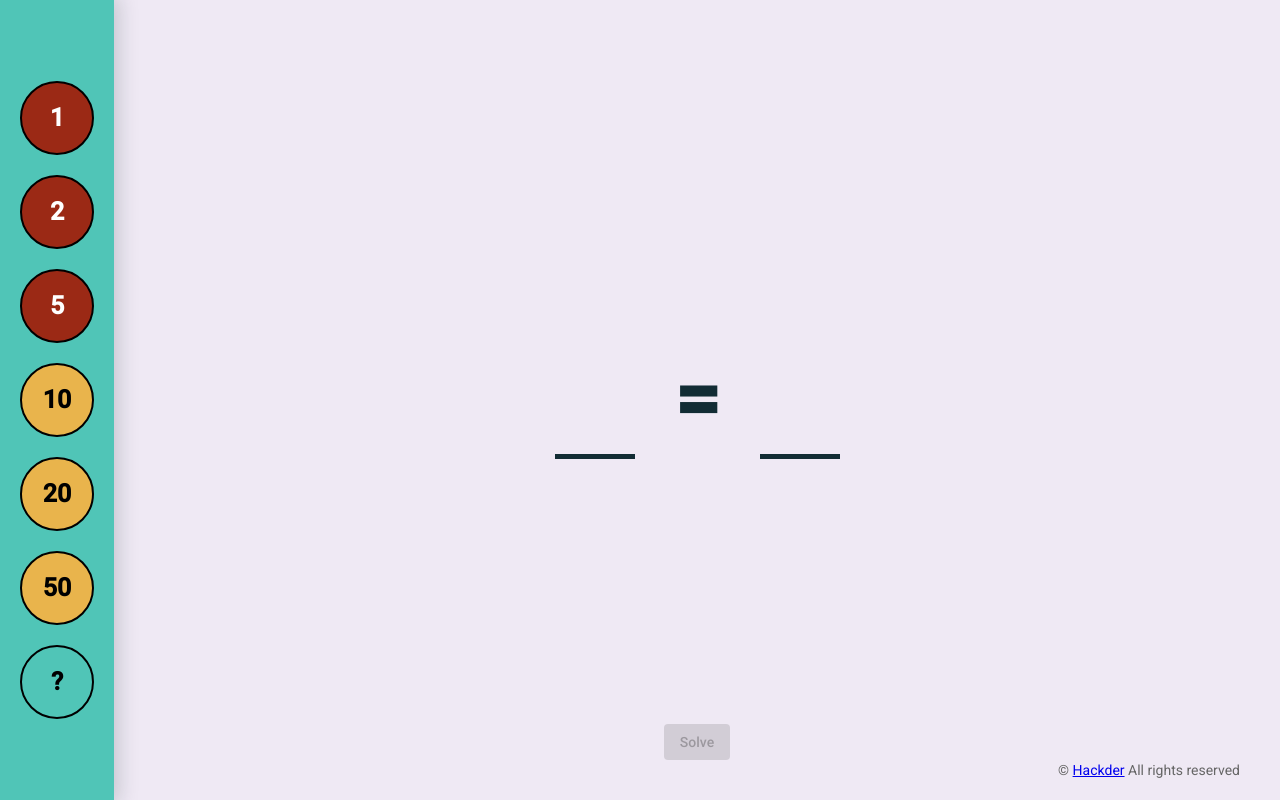
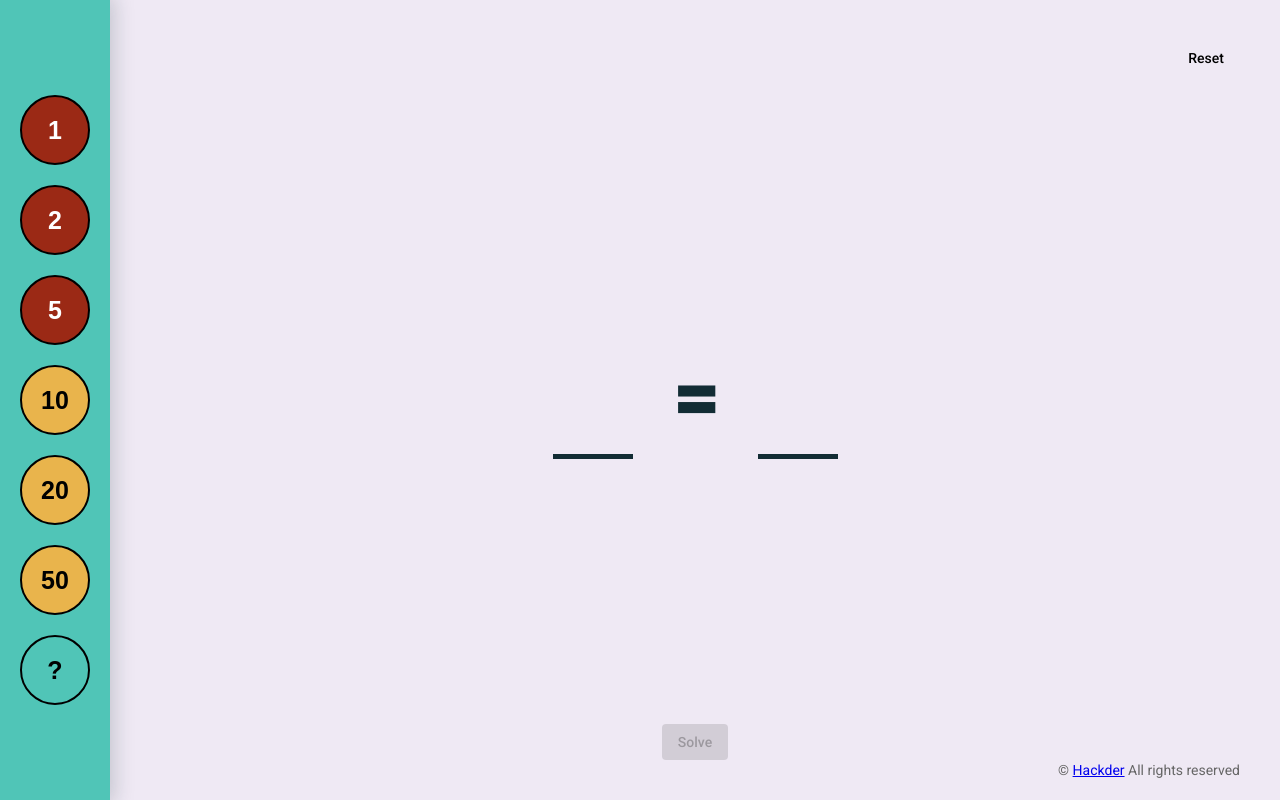
Before and after one commit to Hackder/CoinEquations, an Angular app: page / in a window 1280 px wide. Built offline with nearby package versions, Linux system fonts and the light colour scheme.

Commit message:
Added reset button and coin splitting

```diff
--- a/src/app/components/coin/coin.component.html
+++ b/src/app/components/coin/coin.component.html
@@ -1,7 +1,8 @@
-<div
+<button
   class="coin"
   [style.background-color]="data.color"
   [ngClass]="{ invert: isWhite }"
+  (dblclick)="doubleClick()"
 >
   <div>{{ data.placeholder || data.value }}</div>
-</div>
+</button>
--- a/src/app/components/coin/coin.component.scss
+++ b/src/app/components/coin/coin.component.scss
@@ -10,6 +10,10 @@
   font-weight: bold;
   border: solid 2px black;
   user-select: none;
+  outline: none;
+  &:focus {
+    outline: none;
+  }
   cursor: pointer;
   &.invert {
     color: white;
--- a/src/app/components/coin/coin.component.ts
+++ b/src/app/components/coin/coin.component.ts
@@ -1,5 +1,7 @@
-import { Component, Input, OnInit } from '@angular/core';
+import { SplitInterpolation } from '@angular/compiler';
+import { Component, EventEmitter, Input, OnInit, Output } from '@angular/core';
 import { Coin } from 'src/app/models/coin';
+import { SplitEvent } from 'src/app/models/split.event';
 
 @Component({
   selector: 'app-coin',
@@ -10,11 +12,22 @@ export class CoinComponent implements OnInit {
   @Input() data: Coin = {
     value: 1,
     color: '#FFCC00',
+    splitValues: [],
   };
+
+  @Output() split = new EventEmitter<SplitEvent>();
 
   constructor() {}
 
   ngOnInit(): void {}
+
+  doubleClick() {
+    if (this.data.placeholder || this.data.splitValues.length === 0) return;
+    this.split.emit({
+      values: this.data.splitValues,
+      item: this.data,
+    });
+  }
 
   get isWhite(): boolean {
     const col = this.data.color.slice(1);
--- a/src/app/models/coin.ts
+++ b/src/app/models/coin.ts
@@ -2,4 +2,5 @@ export interface Coin {
   color: string;
   placeholder?: string;
   value: number;
+  splitValues: number[];
 }
--- /dev/null
+++ b/src/app/models/split.event.ts
@@ -0,0 +1,6 @@
+import { Coin } from './coin';
+
+export interface SplitEvent {
+  values: number[];
+  item: Coin;
+}
--- a/src/app/pages/coin-equation-builder/coin-equation-builder.component.html
+++ b/src/app/pages/coin-equation-builder/coin-equation-builder.component.html
@@ -71,7 +71,10 @@
             (cdkDragStarted)="dragStarted()"
             (cdkDragDropped)="dragEnded()"
           >
-            <app-coin [data]="coin"></app-coin>
+            <app-coin
+              (split)="splitCoin($event, leftEquationCoins)"
+              [data]="coin"
+            ></app-coin>
           </div>
         </div>
       </div>
@@ -102,7 +105,10 @@
             (cdkDragStarted)="dragStarted()"
             (cdkDragDropped)="dragEnded()"
           >
-            <app-coin [data]="coin"></app-coin>
+            <app-coin
+              (split)="splitCoin($event, rightEquationCoins)"
+              [data]="coin"
+            ></app-coin>
           </div>
         </div>
       </div>
@@ -128,4 +134,7 @@
     >
     All rights reserved
   </div>
+  <div class="top-right">
+    <button mat-button (click)="reset()">Reset</button>
+  </div>
 </div>
--- a/src/app/pages/coin-equation-builder/coin-equation-builder.component.scss
+++ b/src/app/pages/coin-equation-builder/coin-equation-builder.component.scss
@@ -108,6 +108,13 @@
   box-shadow: 0 0 20px 4px transparentize($color: $secondary, $amount: 0.8);
 }
 
+.top-right {
+  position: absolute;
+  padding: 40px;
+  top: 0;
+  right: 0;
+}
+
 .cdk-drag-preview {
   box-sizing: border-box;
   border-radius: 50%;
--- a/src/app/pages/coin-equation-builder/coin-equation-builder.component.ts
+++ b/src/app/pages/coin-equation-builder/coin-equation-builder.component.ts
@@ -7,6 +7,7 @@ import {
 import { Component, OnInit } from '@angular/core';
 import { MatSnackBar } from '@angular/material/snack-bar';
 import { Coin } from 'src/app/models/coin';
+import { SplitEvent } from 'src/app/models/split.event';
 
 @Component({
   selector: 'app-coin-equation-builder',
@@ -18,31 +19,38 @@ export class CoinEquationBuilderComponent implements OnInit {
     {
       value: 1,
       color: '#9B2915',
+      splitValues: [],
     },
     {
       value: 2,
       color: '#9B2915',
+      splitValues: [1, 1],
     },
     {
       value: 5,
       color: '#9B2915',
+      splitValues: [2, 2, 1],
     },
     {
       value: 10,
       color: '#E9B44C',
+      splitValues: [5, 5],
     },
     {
       value: 20,
       color: '#E9B44C',
+      splitValues: [10, 10],
     },
     {
       value: 50,
       color: '#E9B44C',
+      splitValues: [20, 20, 10],
     },
     {
       value: 0,
       placeholder: '?',
       color: '#FFFFFF00',
+      splitValues: [],
     },
   ];
 
@@ -176,4 +184,27 @@ export class CoinEquationBuilderComponent implements OnInit {
 
     this.openSnackBar('Impossible to solve!', 'OK');
   }
+
+  reset() {
+    this.leftEquationCoins = [];
+    this.rightEquationCoins = [];
+    this.availableCoins
+      .filter((coin) => coin.placeholder)
+      .forEach((coin) => {
+        coin.value = 0;
+      });
+  }
+
+  splitCoin(event: SplitEvent, list: Coin[]) {
+    list.splice(
+      list.indexOf(event.item),
+      1,
+      ...event.values.map(
+        (value) =>
+          this.availableCoins.find(
+            (coin) => !coin.placeholder && coin.value === value
+          ) || this.availableCoins[0]
+      )
+    );
+  }
 }
```
